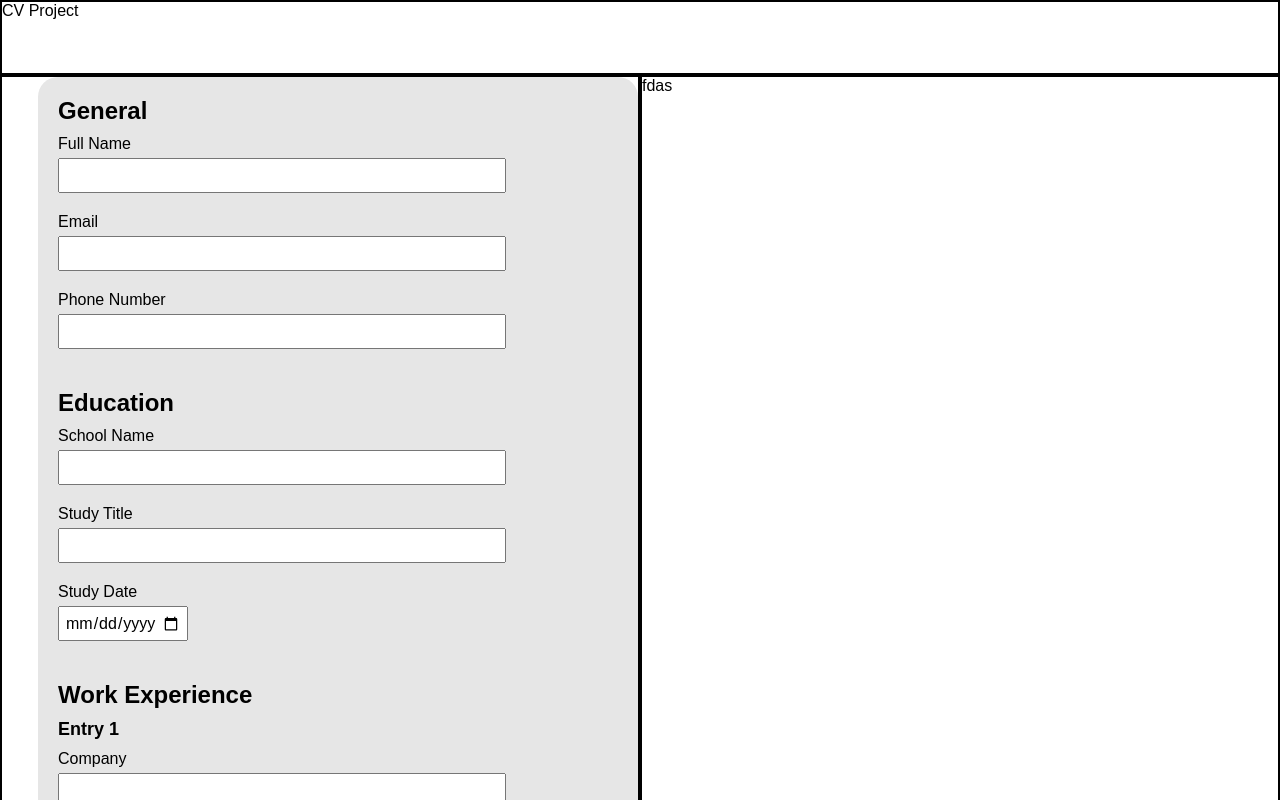
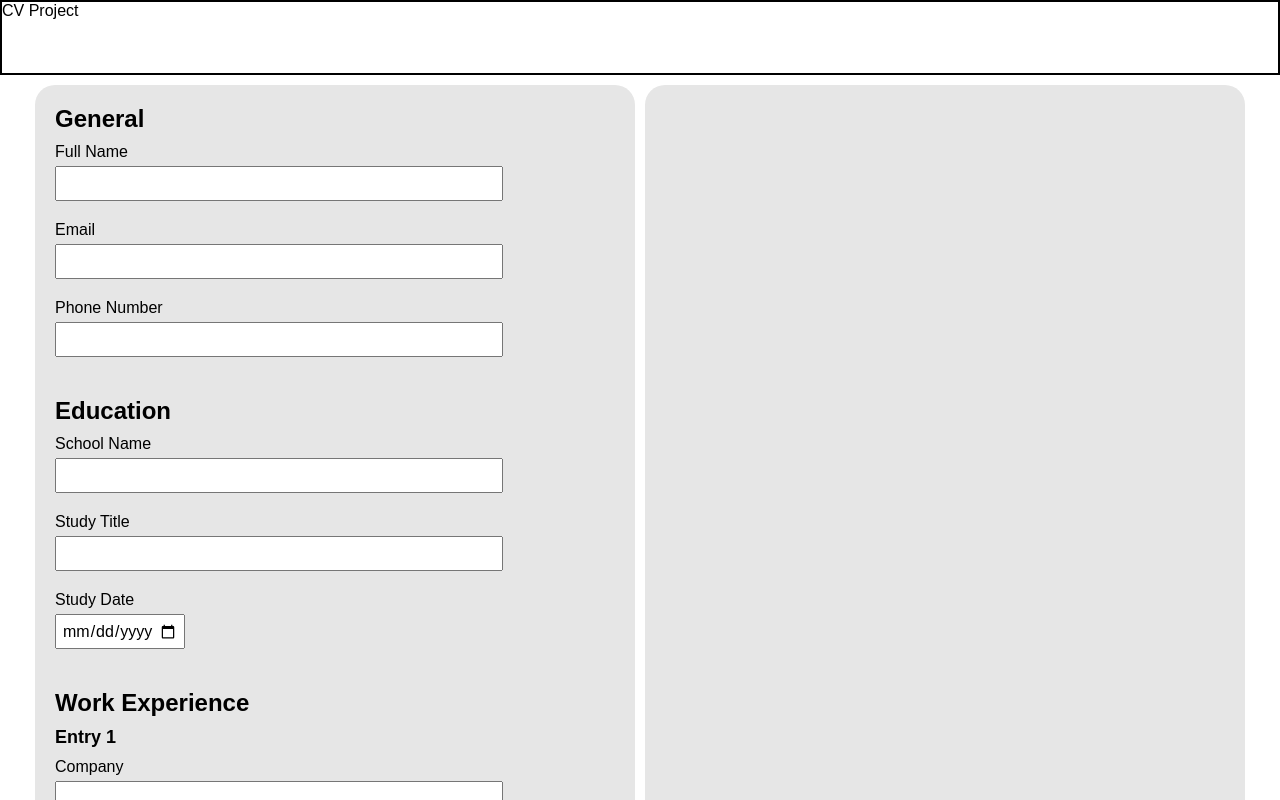
Before and after one commit to KrystianJP/cv-project, a React (Create React App) app: page / in a window 1280 px wide. Shown: the top 800 px of the page. Built offline with nearby package versions, Linux system fonts and the light colour scheme.

Commit message:
copied styling from form

```diff
--- a/src/components/Cv.js
+++ b/src/components/Cv.js
@@ -3,7 +3,7 @@ import "../styles/style.css";
 
 class Cv extends React.Component {
   render() {
-    return <div className="cv">fdas</div>;
+    return <div className="cv"></div>;
   }
 }
 
--- a/src/styles/style.css
+++ b/src/styles/style.css
@@ -18,6 +18,7 @@ html {
   grid-template-areas:
     "header header"
     "form cv";
+  gap: 10px;
 }
 
 .heading {
@@ -27,12 +28,10 @@ html {
 
 .form-container {
   grid-area: form;
-  border: 2px solid black;
 }
 
 .cv {
   grid-area: cv;
-  border: 2px solid black;
 }
 
 .input-container {
@@ -49,7 +48,8 @@ html {
   padding: 5px;
 }
 
-.form {
+.form,
+.cv {
   padding: 20px;
   background: rgb(230, 230, 230);
   width: 600px;
```
